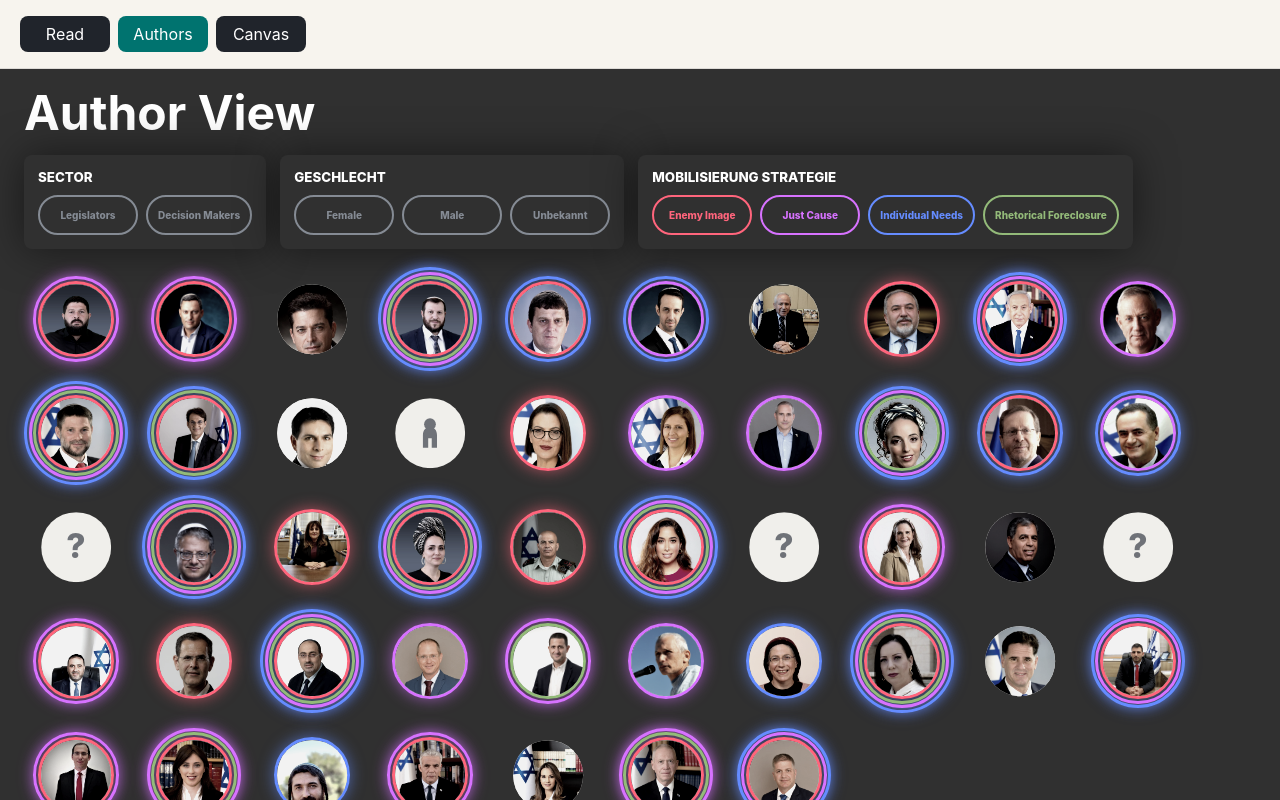
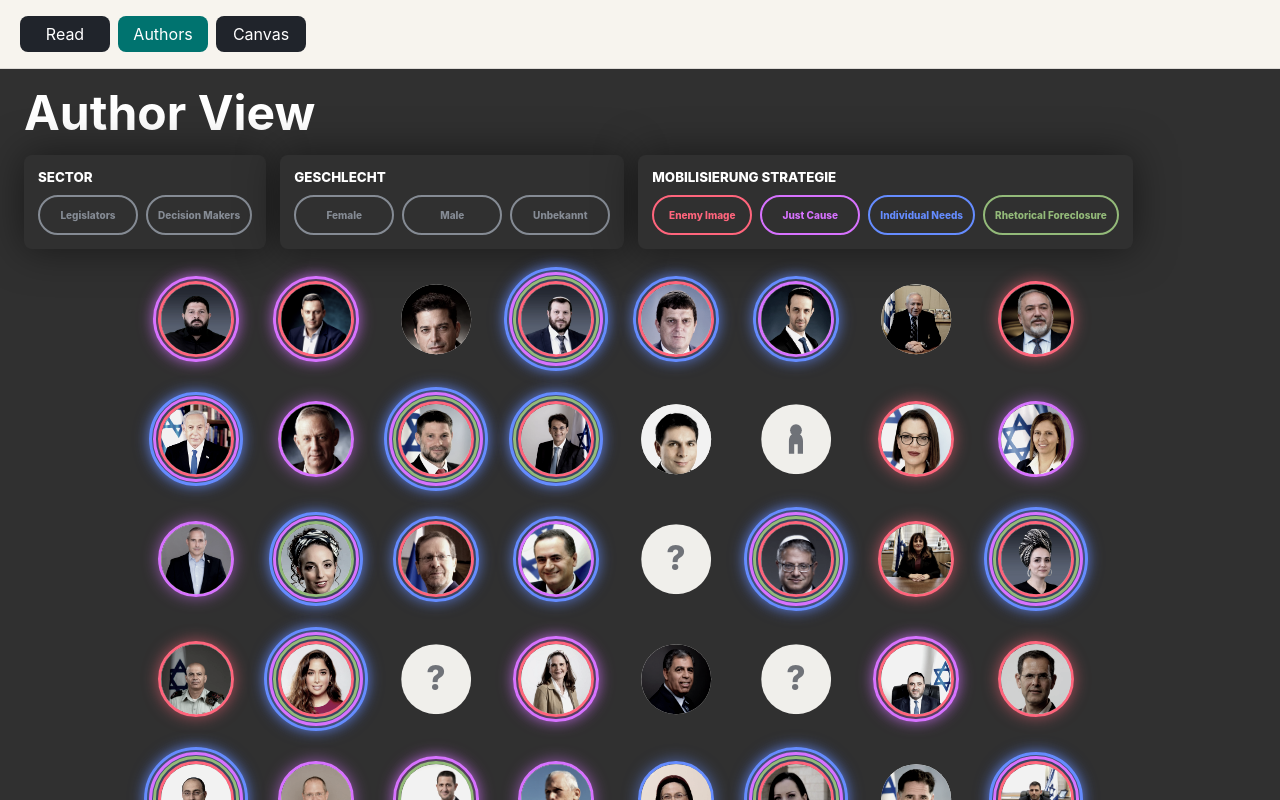
Before and after one commit to eligi9/intend, a Vue app: page / in a window 1280 px wide. Both pictures are taken after a click on the button "Authors". Shown: the top 800 px of the page. Built offline with nearby package versions, Linux system fonts and the light colour scheme.

Commit message:
Center author portrait grid

```diff
--- a/src/views/authors/AuthorView.css
+++ b/src/views/authors/AuthorView.css
@@ -59,13 +59,16 @@
 }
 
 .author-view__grid {
+  --author-grid-gap: clamp(0.625rem, 1.3vw, 1rem);
+
   display: flex;
   flex-wrap: wrap;
-  gap: 10px 14px;
+  gap: var(--author-grid-gap);
   align-items: center;
   align-content: flex-start;
   justify-content: flex-start;
-  width: 100%;
+  width: min(100%, 62rem);
+  margin-inline: auto;
 }
 
 .author-view__item {
@@ -116,7 +119,6 @@
   }
 
   .author-view__grid {
-    gap: 12px;
     justify-content: flex-start;
   }
 
```
